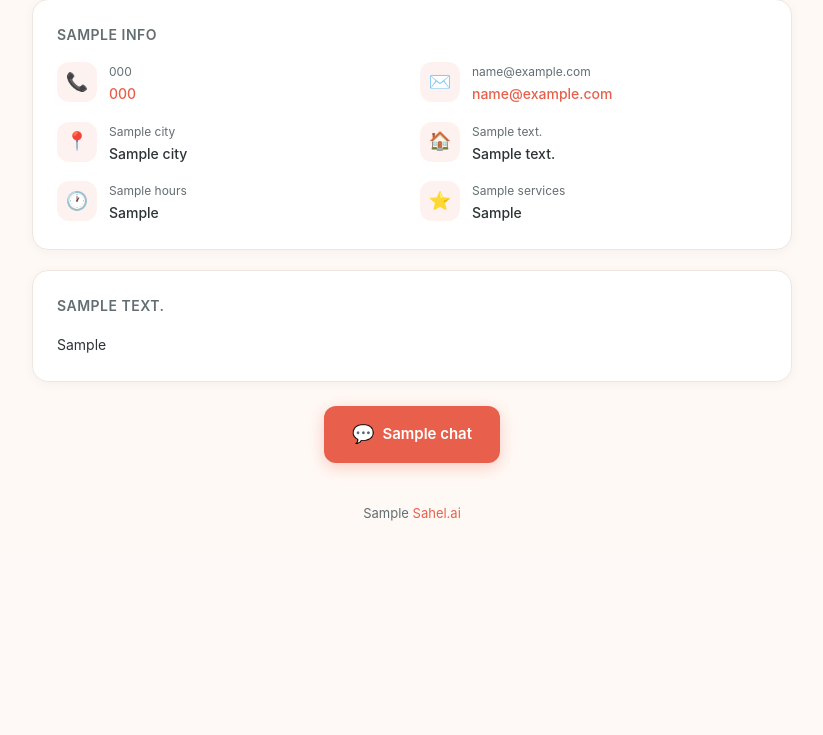
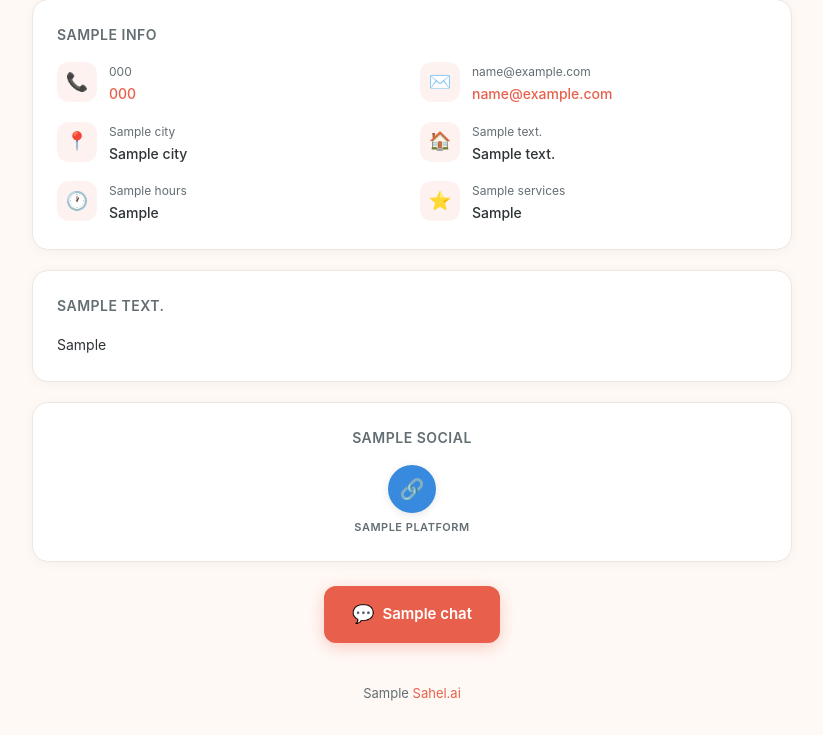
Before and after one commit to Moohaaamed/Sahel.ai, a Python web app: template backend/templates/mini_site.html in a window 1280 px wide. Shown: the part 735-1470 px from the top of the page, without its empty margins (228-1051 px from the left). Before the commit the page ends 1256 px from the top, so only its background shows below. Run offline with Jinja, Linux system fonts and the light colour scheme; the template is opened without the code that fills it: most values are stand-ins (such as "Sample title", 1, 10 or a date in 2020); grey boxes marked "Sample" are stand-in pictures.

Commit message:
fix: populate social_media for existing businesses on deploy
- Added seed_missing_social_media() in storage.py to update existing
  businesses that have NULL social_media from seed JSON
- Added social_media fields to all 13 businesses in seed JSON
- Added social media section in Jinja2 mini-site template
- Added translation keys for social media in FR/EN/AR

```diff
--- a/backend/templates/mini_site.html
+++ b/backend/templates/mini_site.html
@@ -210,6 +210,54 @@
       color: var(--text);
       line-height: 1.7;
     }
+    .social-section {
+      text-align: center;
+      margin: 20px 0;
+    }
+    .social-title {
+      font-size: 14px;
+      font-weight: 600;
+      text-transform: uppercase;
+      letter-spacing: 0.5px;
+      color: var(--text-light);
+      margin-bottom: 16px;
+    }
+    .social-links {
+      display: flex;
+      flex-wrap: wrap;
+      justify-content: center;
+      gap: 16px;
+    }
+    .social-link {
+      display: flex;
+      flex-direction: column;
+      align-items: center;
+      gap: 6px;
+      text-decoration: none;
+      color: var(--text);
+      transition: all 0.2s;
+    }
+    .social-link:hover {
+      transform: translateY(-2px);
+    }
+    .social-icon {
+      width: 48px;
+      height: 48px;
+      border-radius: 50%;
+      display: flex;
+      align-items: center;
+      justify-content: center;
+      font-size: 20px;
+      color: white;
+      box-shadow: 0 2px 8px rgba(0,0,0,0.1);
+    }
+    .social-label {
+      font-size: 11px;
+      font-weight: 600;
+      text-transform: uppercase;
+      letter-spacing: 0.5px;
+      color: var(--text-light);
+    }
   </style>
 </head>
 <body>
@@ -322,6 +370,30 @@
     </div>
     {% endif %}
 
+    {% if social_links %}
+    <div class="section social-section">
+      <div class="social-title">{{ t.social }}</div>
+      <div class="social-links">
+        {% set icons = {
+          "instagram": ["📸", "#E4405F"],
+          "facebook": ["👍", "#1877F2"],
+          "twitter": ["🐦", "#1DA1F2"],
+          "linkedin": ["💼", "#0A66C2"],
+          "youtube": ["▶️", "#FF0000"],
+          "tiktok": ["🎵", "#000000"],
+          "whatsapp": ["💬", "#25D366"]
+        } %}
+        {% for platform, url in social_links.items() %}
+          {% set icon = icons.get(platform, ["🔗", "#378ADD"]) %}
+          <a href="{{ url }}" target="_blank" rel="noopener noreferrer" class="social-link">
+            <div class="social-icon" style="background: {{ icon[1] }}">{{ icon[0] }}</div>
+            <span class="social-label">{{ platform }}</span>
+          </a>
+        {% endfor %}
+      </div>
+    </div>
+    {% endif %}
+
     <div class="cta-group">
       <a href="{{ chat_url }}" class="btn btn-primary">
         <span class="btn-icon">💬</span>
```
Also changed, not shown: backend/backend_chatdoc.py (+14 -1 lines), backend/data/businesses.json (+26 -13 lines), backend/storage.py (+24 -0 lines).
